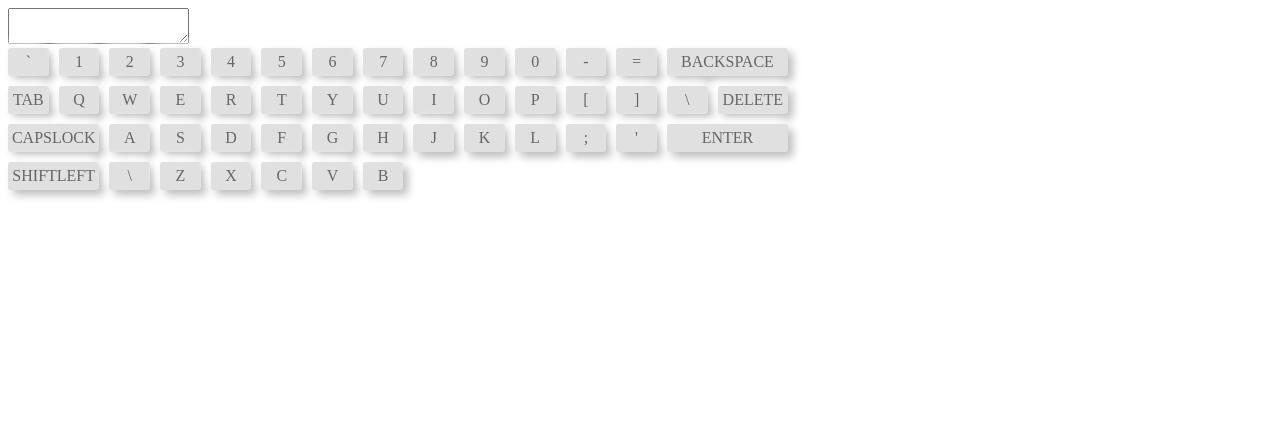
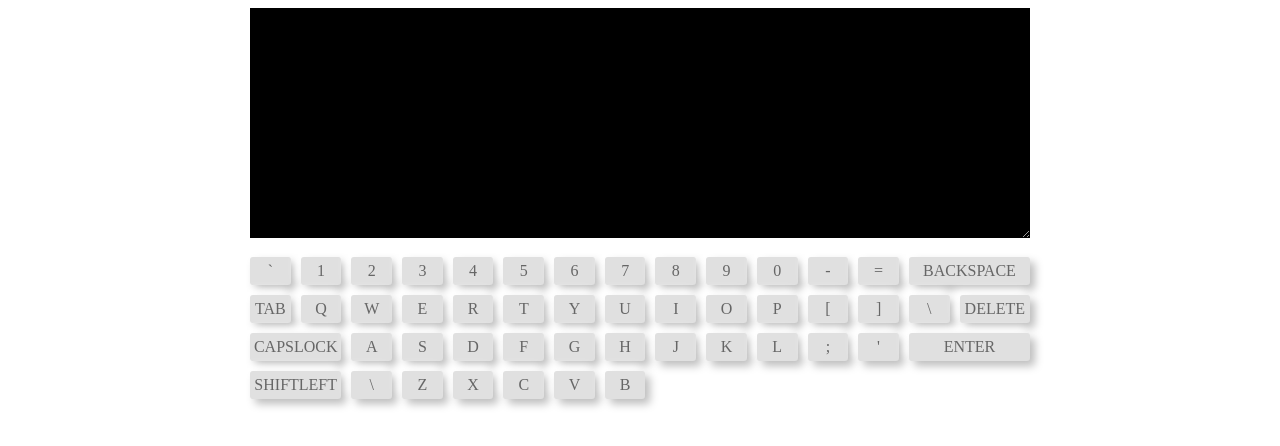
Before and after one commit to Snake911/RSS-Virtual-Keyboard, a website built with webpack: page src/index.html in a window 1280 px wide. Built offline with nearby package versions, Linux system fonts and the light colour scheme.

Commit message:
feat: add styles for textarea

```diff
--- a/src/index.js
+++ b/src/index.js
@@ -2,14 +2,17 @@ import './styles/style.scss';
 import keyboardList from './keyboard.json';
 
 const body = document.querySelector('body');
+const container = document.createElement('div');
+container.classList.add('container');
+body.append(container);
 
 const textarea = document.createElement('textarea');
-textarea.focus = true;
-body.append(textarea);
+container.append(textarea);
+textarea.focus();
 
 const keybordContainer = document.createElement('div');
 keybordContainer.classList.add('keybordContainer');
-body.append(keybordContainer);
+container.append(keybordContainer);
 
 keyboardList.forEach((keyObject) => {
     const key = document.createElement('div');
@@ -17,15 +20,23 @@ keyboardList.forEach((keyObject) => {
     key.innerText = keyObject.en.keyValue;
     key.style.gridColumn = `span ${keyObject.length}`;
     key.id = keyObject.code;
+    key.addEventListener('mousedown', (e) => {
+        key.classList.add('press');
+    });
+    key.addEventListener('mouseup', (e) => {
+        key.classList.remove('press');
+    });
     keybordContainer.append(key);
 });
 
 document.addEventListener('keydown', (e) => {
+    e.preventDefault();
     const pressKey = document.getElementById(e.code);
     pressKey.classList.add('press');
 });
 
 document.addEventListener('keyup', (e) => {
+    e.preventDefault();
     const pressKey = document.getElementById(e.code);
     pressKey.classList.remove('press');
 });
--- a/src/styles/style.scss
+++ b/src/styles/style.scss
@@ -1,8 +1,31 @@
 $transition: all .1s ease-in-out;
+* {
+    box-sizing: border-box;
+}
+
+.container {
+    max-width: 780px;
+    margin: 0 auto;
+}
+
+textarea {
+    max-width: 780px;
+    width: 100%;
+    border: 0;
+    outline: none;
+    padding: 10px 20px;
+    background-color: #000;
+    color: #66FF00;
+    margin-bottom: 15px;
+    font-weight: 600;
+    height: 230px;
+    resize: vertical;
+}
 
 .keybordContainer {
     display: grid;
     max-width: 780px;
+    width: 100%;
     grid-template-columns: repeat(15, 1fr);
     gap: 10px;
 
```
